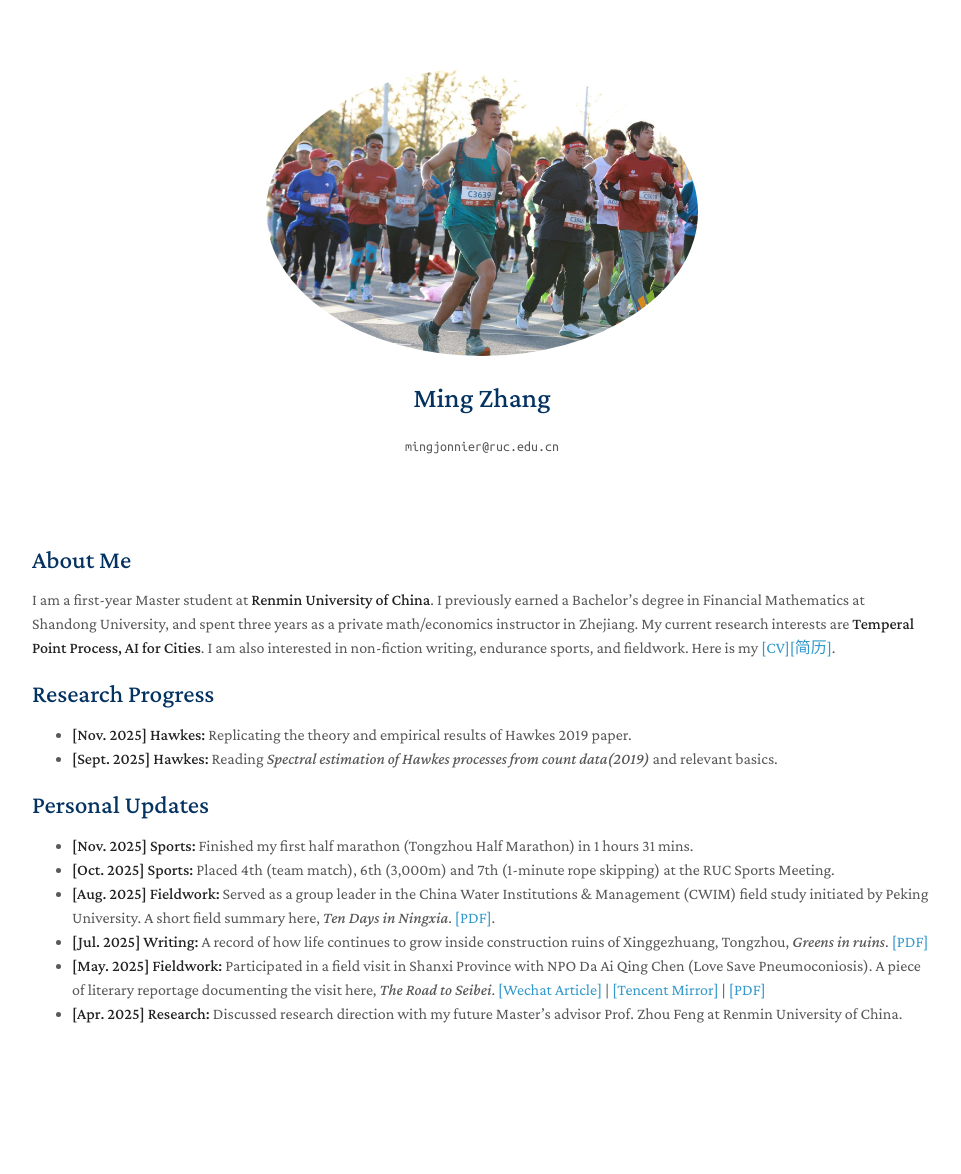
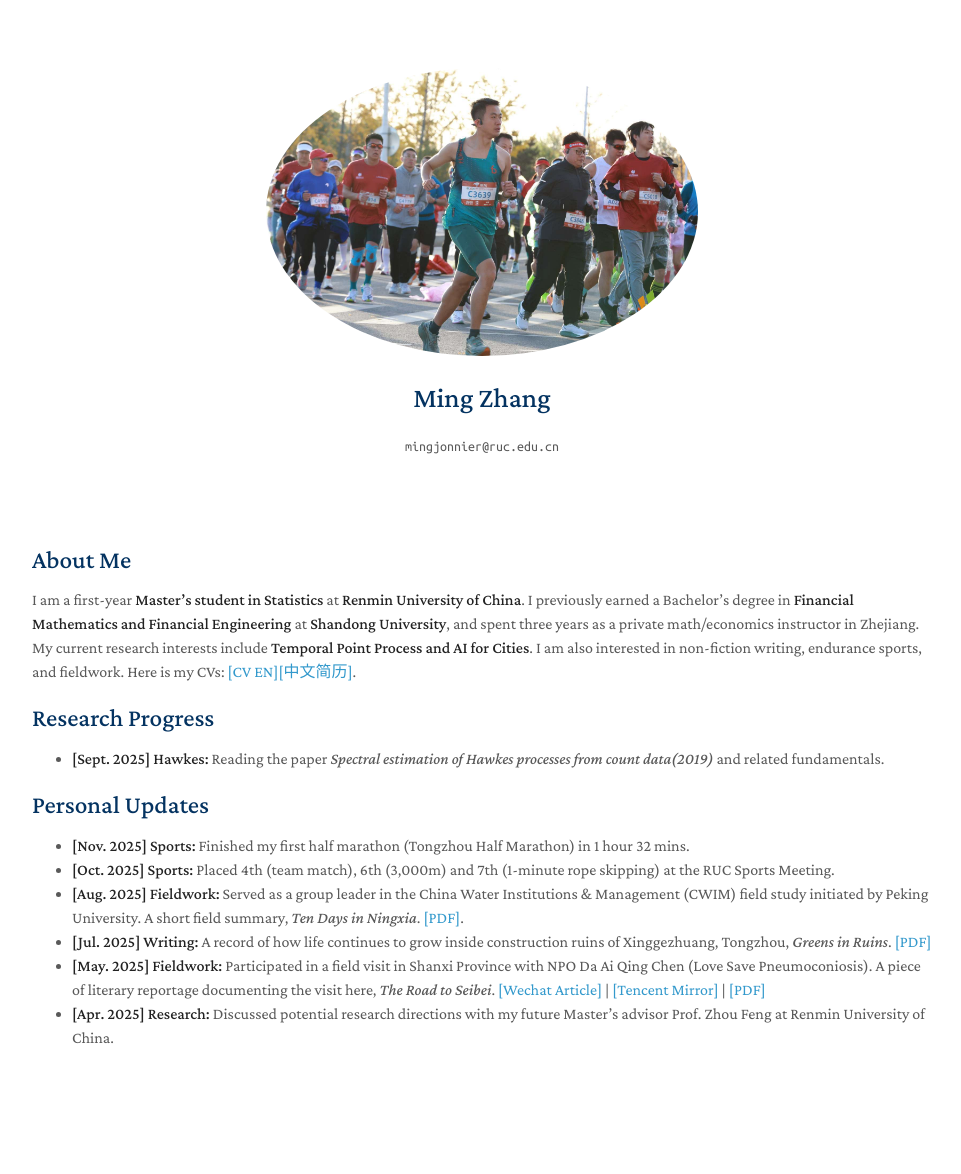
Before and after one commit to zhangming4153/zhangming4153.github.io, a Jekyll site: the page built from index.md, in a window 1280 px wide. Shown: the whole page, without its empty margins (158-1119 px from the left). Built offline with Jekyll 4.4.1, drawn with Linux system fonts in a browser that asks for light colours; a style sheet for code colours, icons or effects is not loaded; our own code applies the rules of GitHub Pages for plain Markdown files; before the commit the page ends 1150 px from its top, so only the background shows below that.

Commit message:
Update index.md

```diff
--- a/index.md
+++ b/index.md
@@ -4,20 +4,19 @@ layout: homepage
 
 ## About Me
 
-I am a first-year Master student at **Renmin University of China**. I previously earned a Bachelor's degree in Financial Mathematics at Shandong University, and spent three years as a private math/economics instructor in Zhejiang. My current research interests are **Temperal Point Process, AI for Cities**. I am also interested in non-fiction writing, endurance sports, and fieldwork. Here is my [[CV]](assets/CV_MingZhang_en.pdf)[[简历]](assets/CV_MingZhang_zh.pdf).
+I am a first-year **Master's student in Statistics** at **Renmin University of China**. I previously earned a Bachelor's degree in **Financial Mathematics and Financial Engineering** at **Shandong University**, and spent three years as a private math/economics instructor in Zhejiang. My current research interests include **Temporal Point Process and AI for Cities**. I am also interested in non-fiction writing, endurance sports, and fieldwork. Here is my CVs: [[CV EN]](assets/CV_MingZhang_en.pdf)[[中文简历]](assets/CV_MingZhang_zh.pdf).
 
 
 ## Research Progress
-- **[Nov. 2025] Hawkes:** Replicating the theory and empirical results of Hawkes 2019 paper.
-- **[Sept. 2025] Hawkes:** Reading _Spectral estimation of Hawkes processes from
-count data(2019)_ and relevant basics.
+- **[Sept. 2025] Hawkes:** Reading the paper _Spectral estimation of Hawkes processes from
+count data(2019)_ and related fundamentals.
 
 
 ## Personal Updates
-- **[Nov. 2025] Sports:** Finished my first half marathon (Tongzhou Half Marathon) in 1 hours 31 mins.
+- **[Nov. 2025] Sports:** Finished my first half marathon (Tongzhou Half Marathon) in 1 hour 32 mins.
 - **[Oct. 2025] Sports:** Placed 4th (team match), 6th (3,000m) and 7th (1-minute rope skipping) at the RUC Sports Meeting.
-- **[Aug. 2025] Fieldwork:** Served as a group leader in the China Water Institutions & Management (CWIM) field study initiated by Peking University. A short field summary here, _Ten Days in Ningxia_. [[PDF]](assets/Ningxia.pdf).
-- **[Jul. 2025] Writing:** A record of how life continues to grow inside construction ruins of Xinggezhuang, Tongzhou, _Greens in ruins_. [[PDF]](assets/Greenruins.pdf)
+- **[Aug. 2025] Fieldwork:** Served as a group leader in the China Water Institutions & Management (CWIM) field study initiated by Peking University. A short field summary, _Ten Days in Ningxia_. [[PDF]](assets/Ningxia.pdf).
+- **[Jul. 2025] Writing:** A record of how life continues to grow inside construction ruins of Xinggezhuang, Tongzhou, _Greens in Ruins_. [[PDF]](assets/Greenruins.pdf)
 - **[May. 2025] Fieldwork:** Participated in a field visit in Shanxi Province with NPO Da Ai Qing Chen (Love Save Pneumoconiosis). A piece of literary reportage documenting the visit here, _The Road to Seibei_.
  [[Wechat Article]](https://mp.weixin.qq.com/s/o8Zpdd-DVcAKxdC4jhWxGg) | [[Tencent Mirror]](https://news.qq.com/rain/a/20250605A06ML000) | [[PDF]](assets/Shanxi.pdf)
-- **[Apr. 2025] Research:** Discussed research direction with my future Master's advisor Prof. Zhou Feng at Renmin University of China.
+- **[Apr. 2025] Research:** Discussed potential research directions with my future Master's advisor Prof. Zhou Feng at Renmin University of China.
```
